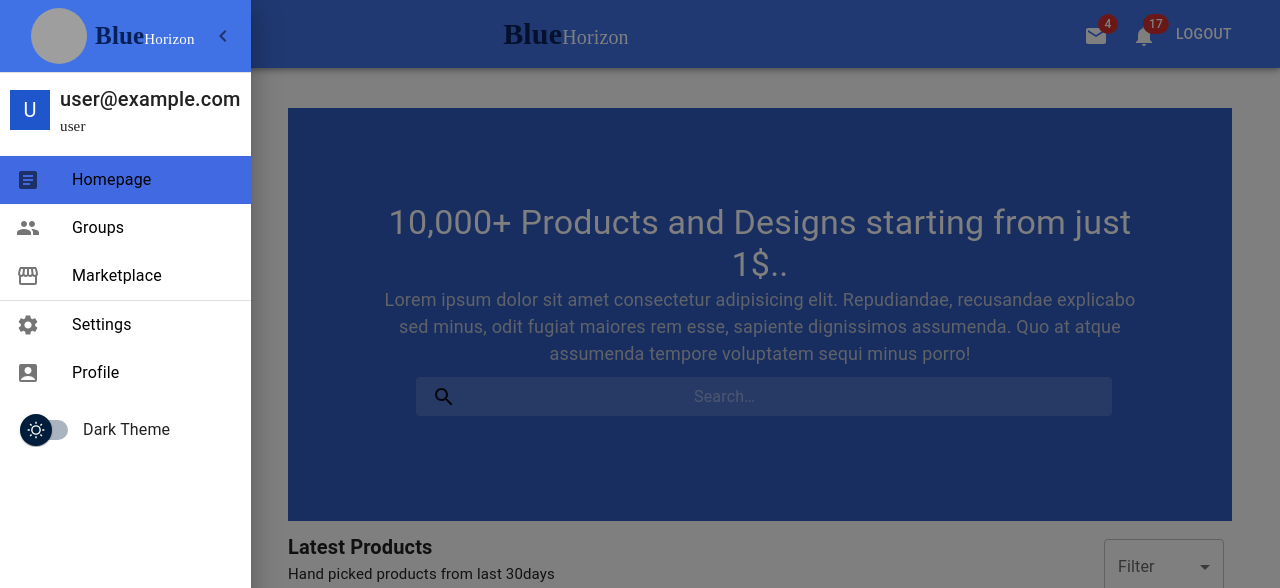
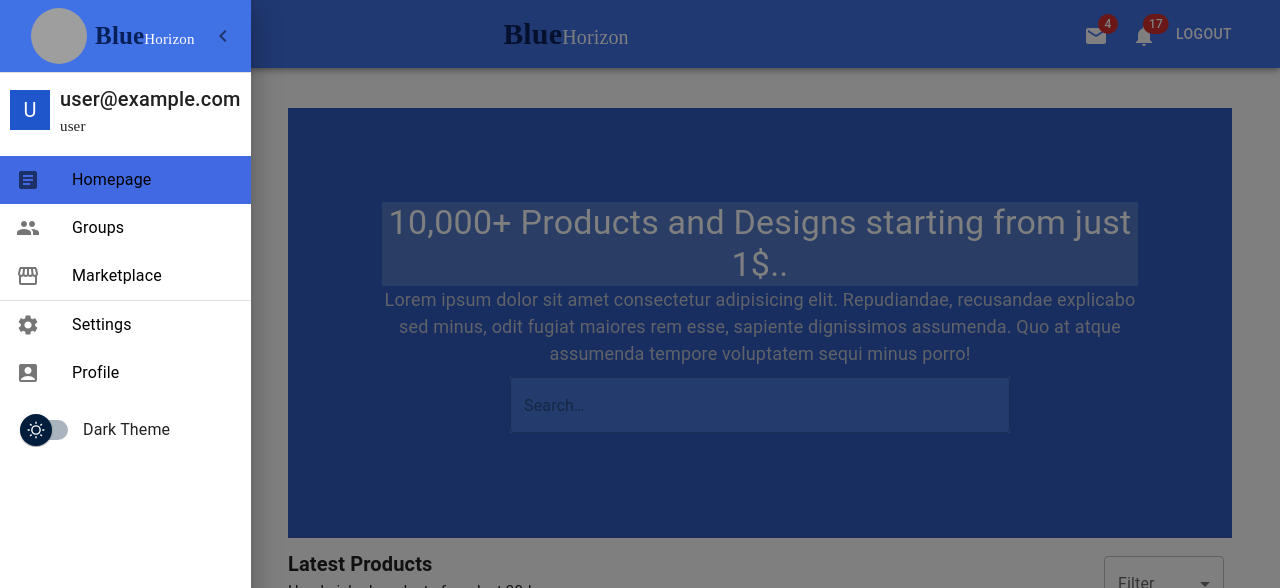
Before and after one commit to VaibhavGC2k/newTask1, a React (Create React App) app: page /marketplace in a window 1280 px wide. Shown: the top 588 px of the page. Built offline with nearby package versions, Linux system fonts and the light colour scheme; no server answers; sample sign-in values are in the browser's storage; grey boxes are pictures that could not be loaded.

Commit message:
5:23pm 12 march

```diff
--- a/src/components/SignIn.jsx
+++ b/src/components/SignIn.jsx
@@ -13,6 +13,7 @@ import { signInWithEmailAndPassword } from "firebase/auth";
 import { auth } from "../firebase-config"
 import { useState } from "react";
 import { SnackbarProvider, useSnackbar } from 'notistack';
+import styled from "@emotion/styled";
 const defaultTheme = createTheme();
 
 export default function SignIn() {
@@ -20,6 +21,7 @@ export default function SignIn() {
   const [password, setPassword] = useState();
   const [emailError, setEmailError] = useState(false);
   const { enqueueSnackbar } = useSnackbar();
+  const Search = styled('div')(({ theme }) => ({}))
 
   const [errorMessage, setErrorMessage] = useState(null)
   const navigate = useNavigate();
@@ -64,9 +66,7 @@ export default function SignIn() {
   };
   return (
     <ThemeProvider theme={defaultTheme}>
-
       <Container >
-
         <Box
           sx={{
             marginTop: 0,
--- a/src/pages/Marketplace.jsx
+++ b/src/pages/Marketplace.jsx
@@ -1,21 +1,20 @@
-import { Box, Container, FormControl, Grid, MenuItem, NativeSelect, Select, Typography } from "@mui/material";
-import Navbar from "../components/Navbar.jsx";
-import { Label, Search } from "@mui/icons-material";
-import { styled, alpha } from '@mui/material/styles';
-import InputBase from '@mui/material/InputBase';
-import SearchIcon from '@mui/icons-material/Search';
+import { Box, Container, FormControl, Grid, MenuItem, NativeSelect, Select, TextField, Typography, createTheme } from "@mui/material";
+import { styled } from '@mui/material/styles';
 import Products from "../components/Products.jsx";
 import marketplace from "../data/marketplace.js";
 import InputLabel from '@mui/material/InputLabel';
 import { useState } from "react";
+import { ThemeProvider } from "@emotion/react";
+
+let products = marketplace.map((obj) => ({ ...obj }))
 
 const Marketplace = () => {
-
   const [search, setSearch] = useState('')
 
   const [filter, setFilter] = useState('');
   const [open, setOpen] = useState(false);
 
+  console.log(products)
   const handleChange = (event) => {
     setFilter(event.target.value);
   };
@@ -29,94 +28,88 @@ const Marketplace = () => {
   }
 
   const handleSort = (value) => {
-    if (value === "lowToHigh") {
-      marketplace.sort((a, b) => a.amount - b.amount)
+    if (value === "none") {
+      products = [...marketplace]
+    } else if (value === "lowToHigh") {
+      products.sort((a, b) => a.amount - b.amount)
     } else if (value === "highToLow") {
-      marketplace.sort((a, b) => b.amount - a.amount)
+      products.sort((a, b) => b.amount - a.amount)
     } else if (value === "lowRatings") {
-      marketplace.sort((a, b) => a.rating - b.rating)
-      console.log(marketplace)
+      products.sort((a, b) => a.rating - b.rating)
     } else if (value === "highRatings") {
-      marketplace.sort((a, b) => b.rating - a.rating)
-      console.log(marketplace)
+      products.sort((a, b) => b.rating - a.rating)
+
     }
   }
 
-  const Search = styled('div')(({ theme }) => ({
-    position: 'relative',
-    borderRadius: theme.shape.borderRadius,
-    backgroundColor: alpha(theme.palette.common.white, 0.15),
-    '&:hover': {
-      backgroundColor: alpha(theme.palette.common.white, 0.25),
-    },
-    marginRight: theme.spacing(2),
-    marginLeft: 0,
-    width: '100%',
-    [theme.breakpoints.up('sm')]: {
-      marginLeft: theme.spacing(3),
-      width: 'auto',
-    },
-  }));
+  const theme = createTheme({
+    breakpoints: {
+      values: {
 
-  const SearchIconWrapper = styled('div')(({ theme }) => ({
-    padding: theme.spacing(0, 2),
-    height: '100%',
-    position: 'absolute',
-    pointerEvents: 'none',
-    display: 'flex',
-    alignItems: 'center',
-    justifyContent: 'center',
-  }));
-
-  const StyledInputBase = styled(InputBase)(({ theme }) => ({
-    color: 'white',
-    '& .MuiInputBase-input': {
-      padding: theme.spacing(1, 1, 1, 0),
-
-      // vertical padding + font size from searchIcon
-      paddingLeft: `calc(1em + ${theme.spacing(4)})`,
-      transition: theme.transitions.create('width'),
-      width: '100%',
-      [theme.breakpoints.up('md')]: {
-        width: '20ch',
-      },
-    },
-  }));
-
+        xs: 300, // phone
+        sm: 600, // tablets
+        md: 900, // small laptop
+        lg: 1200, // desktop
+        xl: 1536 // large screens
+      }
+    }
+  });
   return (
     <>
+      <Container>
 
-      <Container>
-        <Box sx={{ minWidth: "100%", minHeight: "40%", padding: "10%", marginTop: "20px", backgroundColor: "rgb(48, 92, 194)" }}>
-          <Box>
+        <ThemeProvider theme={theme}>
+          <Box className="infoDisplayBox"
+          sx={{
+              minWidth: "100%",
+              minHeight: "40%",
+              padding: "10%",
+              marginTop: "20px",
+              backgroundColor: "rgb(48, 92, 194)",
+
+             }}>
+            <Box sx={{ backgroundColor: "rgba(141, 169, 217,0.4)" }}>
               <Typography color="white" variant="h4">10,000+ Products and Designs starting from just 1$.. </Typography>
             </Box>
             <Box>
               <Typography fontSize="18px" color="rgb(192, 197, 209)">Lorem ipsum dolor sit amet consectetur adipisicing elit. Repudiandae, recusandae explicabo sed minus, odit fugiat maiores rem esse, sapiente dignissimos assumenda. Quo at atque assumenda tempore voluptatem sequi minus porro!</Typography>
             </Box>
-          <Box sx={{ padding: "10px" }}>
-            <Search>
-              <SearchIconWrapper>
-                <SearchIcon />
-              </SearchIconWrapper>
-              <StyledInputBase
-                placeholder="Search…"
-                onChange={(e) => {
+            <Box sx={{ padding: "10px", display: "flex", justifyContent: "center"  }}>
+              <Box
+                sx={{
+                  width: 500,
+                  maxWidth: '100%',
+                }}
+              >
+                <TextField
+                  sx={{
+
+                    "& .MuiOutlinedInput-root": {
+                      borderColor: "transparent",
+                      "&.Mui-hover fieldset": {
+                        borderColor: "transparent"
+                      }, "&:hover fieldset": {
+                        borderColor: "transparent"
+                      }
+                    },
+                    backgroundColor: "rgba(93, 149, 245,0.5)", /* Set background color to white */
+                    color: "black"
+
+                  }}
+                  fullWidth placeholder="Search…" onChange={(e) => {
+                    setSearch(e.target.value)
                     console.log(e.target.value)
-                  setSearch(e.target.value)
-                }}
-                value={search}
-              />
-            </Search>
+                  }} />
               </Box>
             </Box>
+          </Box>
+        </ThemeProvider>
         <Box sx={{ marginTop: "10px" }}>
           <Box sx={{ display: "flex", justifyContent: "space-between" }}>
             <Box sx={{ textAlign: "left" }}>
               <Typography variant="h6" fontWeight="bold">Latest Products</Typography>
               <Typography fontSize="15px">Hand picked products from last 30days</Typography>
             </Box>
-
             <Box>
               <FormControl sx={{ m: 1, minWidth: 120 }}>
                 <InputLabel id="demo-controlled-open-select-label">Filter</InputLabel>
@@ -130,6 +123,7 @@ const Marketplace = () => {
                   label="Filter"
                   onChange={handleChange}
                 >
+                  <MenuItem value="none" onClick={() => handleSort('none')}>none</MenuItem>
                   <MenuItem value="sort(low-high)" onClick={() => handleSort('lowToHigh')}>sort(low-high)</MenuItem>
                   <MenuItem value="sort(high-low)" onClick={() => handleSort('highToLow')}>sort(high-low)</MenuItem>
                   <MenuItem value="highest rated" onClick={() => handleSort('highRatings')}>highest rating</MenuItem>
@@ -138,9 +132,8 @@ const Marketplace = () => {
               </FormControl>
             </Box>
           </Box>
-
           <Grid container sx={{ padding: "30px" }} spacing={{ xs: 2, md: 3 }} columns={{ xs: 2, sm: 6, md: 8 }} justifyContent="space-around">
-            {marketplace.filter((eachProd) => {
+            {products.filter((eachProd) => {
               return search.toLowerCase() === "" ? eachProd : eachProd.item.toLowerCase().includes(search)
             }).map((eachProd, index) => {
               return (
```
Also changed, not shown: src/pages/Profile.jsx (+0 -7 lines). Lines whose indentation alone changed are shown as unchanged.
